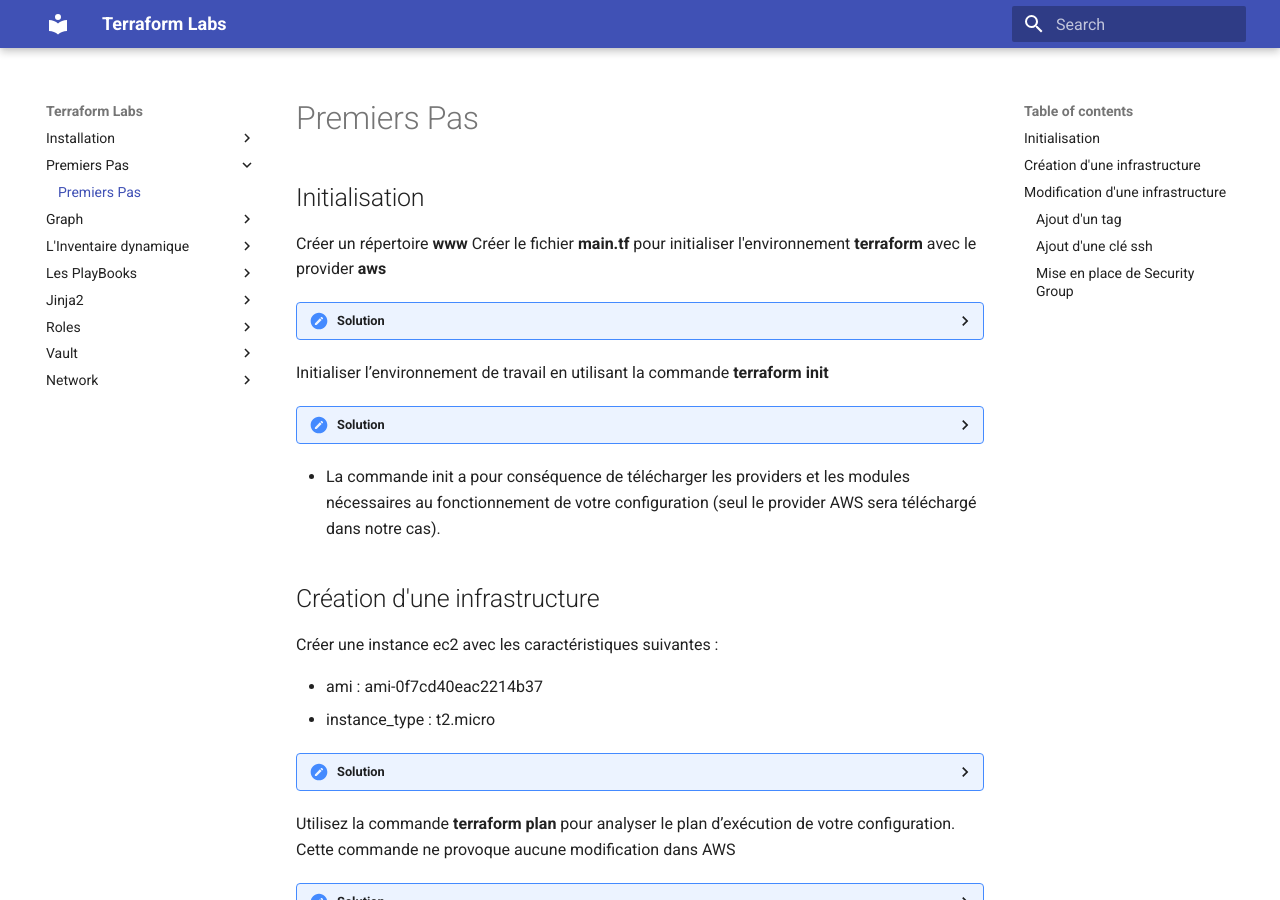
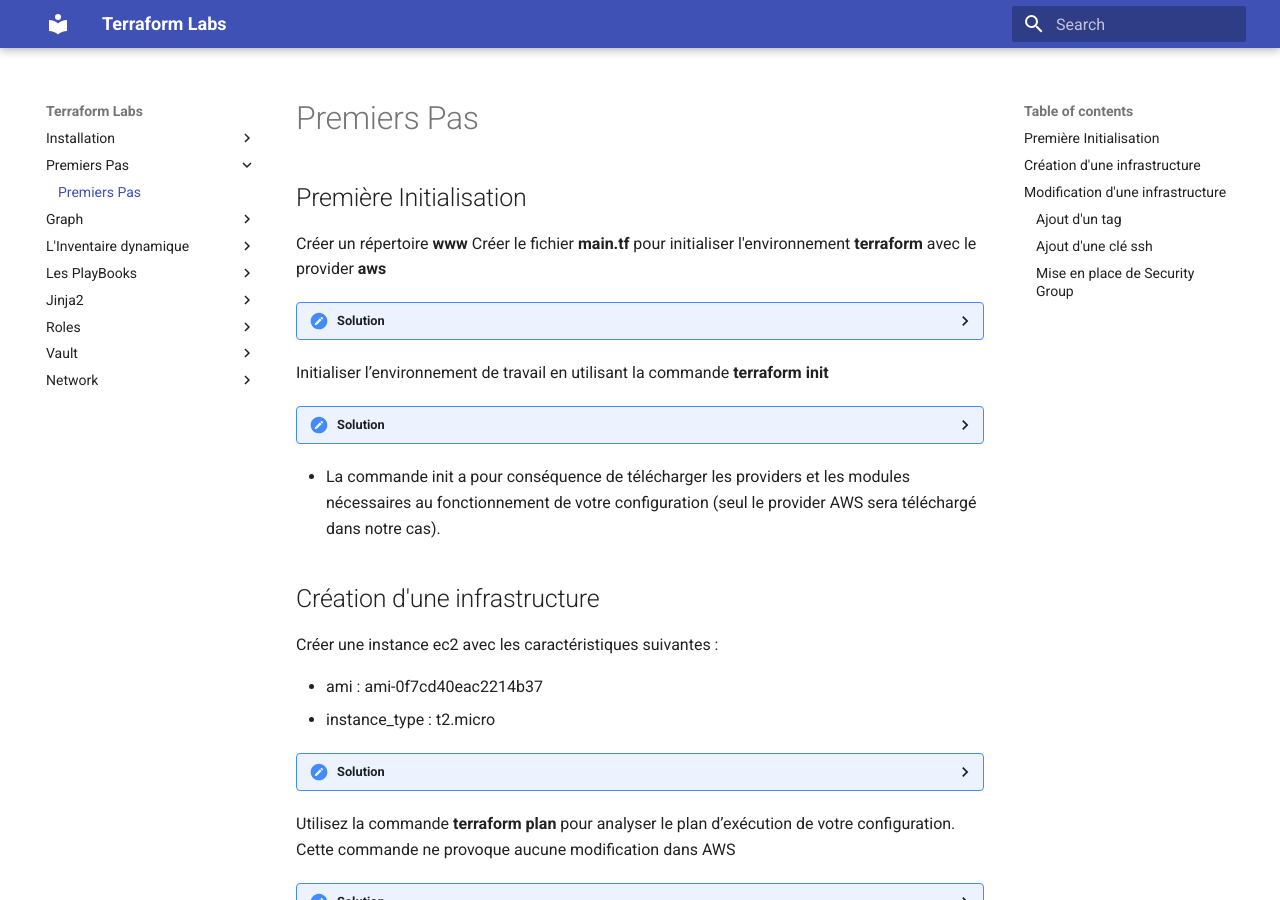
Before and after one commit to go2mylearn/terraform, an MkDocs documentation site: the page built from docs/premierspas.md, in a window 1280 px wide and 900 px high. Built offline with MkDocs 1.6.1 and Material for MkDocs 9.7.7, drawn with Linux system fonts in a browser that asks for light colours.

Commit message:
Update premierspas.md

```diff
--- a/docs/premierspas.md
+++ b/docs/premierspas.md
@@ -1,4 +1,4 @@
-## Initialisation
+## Première Initialisation
 Créer un répertoire **www**
 Créer le fichier **main.tf** pour initialiser l'environnement **terraform** avec le provider **aws**
 ??? Solution
```
